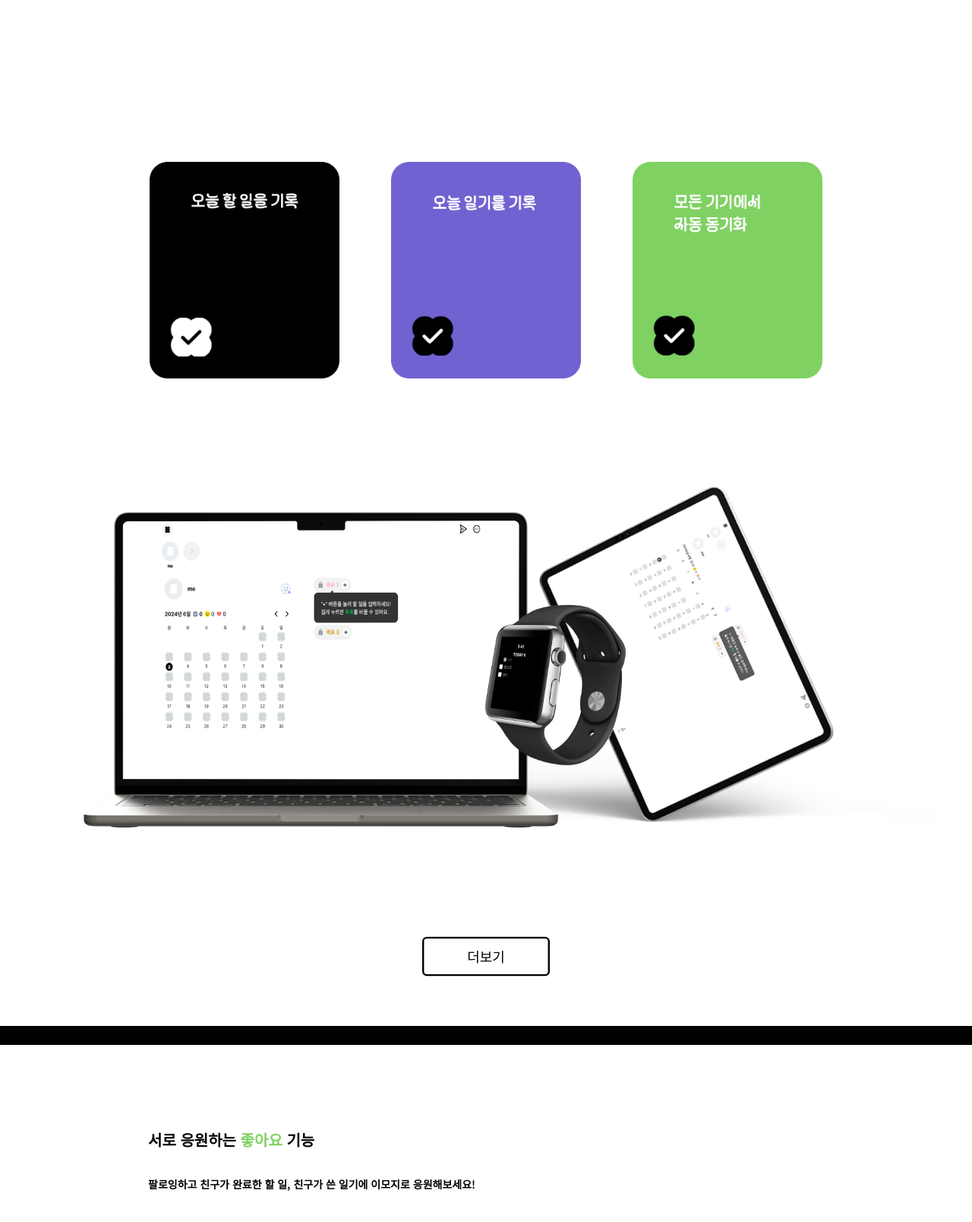
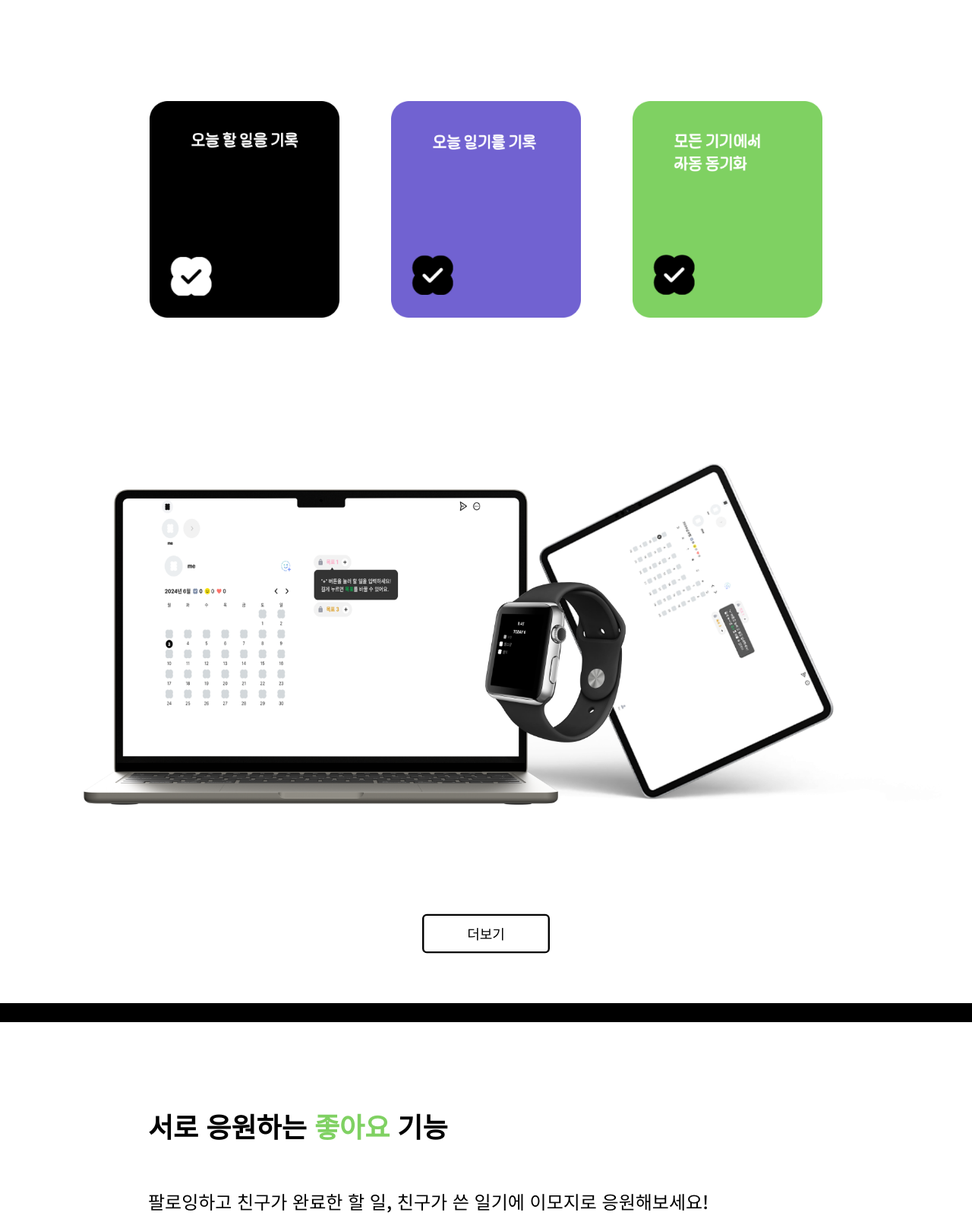
Before and after one commit to yu4048/web, a plain HTML site: page index.html in a window 1280 px wide. Shown: the part 1040-2648 px from the top of the page at 76% size. Drawn offline with nearby package versions, Linux system fonts and the light colour scheme; some icons are missing.

Commit message:
스크립트

```diff
--- a/css/media.css
+++ b/css/media.css
@@ -154,7 +154,6 @@
 
   /* 1 */
   #section1 .rel{text-align: center;}
-  #section1 .tit_wrap{margin-top: 3rem;}
   #section1 .rel h2 b{
     font-size: 4rem;
     font-family: SUITE_EB, sans-serif;
@@ -187,6 +186,22 @@
   #section4{
     padding: 0;
     margin-bottom: 24rem;
+  }
+  #section6 .rel .tit_wrap{  text-align: center;}
+  #section2 .rel .tit_wrap h2,
+  #section3 .rel .tit_wrap h2,
+  #section4 .rel .tit_wrap h2{
+    font-size: 3.6rem;
+    font-weight: 700;
+  }
+  #section2 .rel .tit_wrap h3,
+  #section3 .rel .tit_wrap h3,
+  #section4 .rel .tit_wrap h3,
+  #section6 .rel .tit_wrap h3{
+    margin-top: 5rem;
+    font-size: 2.4rem;
+    font-weight: 500;
+    line-height: 4.8rem;
   }
   #section2 .rel,
   #section3 .rel,
--- a/index.html
+++ b/index.html
@@ -14,7 +14,7 @@
   <header>
     <div class="rel">
       <div class="header_left">
-            <img src="img/logo.webp" alt="logo">
+        <a href="index.html"><img src="img/logo.webp" alt="logo"></a>
       </div>
       <div class="header_right">
         <!-- pc메뉴-서브 추가 -->
--- a/js/script.js
+++ b/js/script.js
@@ -73,7 +73,7 @@ let funcObj={
         }
     });
     },
-    f_1:function(){
+    f_1: function () {
       const tl = gsap.timeline();
       tl.to("#section1 h2", {
         opacity: 1,
@@ -83,86 +83,74 @@ let funcObj={
         opacity: 1,
         y: -30,
       });
-      tl.to(".s1_list li ", {
+      tl.to(".function >*", {
         opacity: 1,
-        stagger: 0.3,
-        y: -30,
+        y: -50,
+        stagger: 0.5,
       });
     },
     f_2:function(){
       const tl = gsap.timeline();
-    tl.to("#section2 .tit_wrap > *", {
+      tl.to("#section2 h2", {
         opacity: 1,
-      stagger: 0.3,
         y: -30,
       });
-    tl.to(".s2_card", {
+      tl.to("#section2 h3", {
         opacity: 1,
-      stagger: 0.3,
         y: -30,
+      });
+      tl.to("#section2 .function-bg >*", {
+        opacity: 1,
+        y: -50,
+        stagger: 0.5,
       });
     },
     f_3:function(){
       const tl = gsap.timeline();
-    tl.to("#section3 .rel > *", {
+      tl.to("#section3 h2", {
         opacity: 1,
-      stagger: 0.3,
         y: -30,
+      });
+      tl.to("#section3 h3", {
+        opacity: 1,
+        y: -30,
+      });
+      tl.to("#section3 .function-bg >*", {
+        opacity: 1,
+        y: -50,
+        stagger: 0.5,
       });
     },
     f_4:function(){
       const tl = gsap.timeline();
-
-    tl.to("#section4 .tit_wrap > * ", {
+      tl.to("#section4 h2", {
         opacity: 1,
-      stagger: 0.3,
         y: -30,
       });
-    tl.to("#section4 .img_wrap > .deco ", {
+      tl.to("#section4 h3", {
         opacity: 1,
-      stagger: 0.3,
         y: -30,
+      });
+      tl.to("#section4 .function-bg >*", {
+        opacity: 1,
+        y: -50,
+        stagger: 0.5,
       });
     },
     f_5:function(){
       const tl = gsap.timeline();
-
-    tl.to("#section5 .tit_wrap > * ", {
-      opacity: 1,
-      stagger: 0.3,
-      y: -30,
-    });
-    tl.to("#section5 .img_wrap > .deco ", {
-      opacity: 1,
-      stagger: 0.3,
-      y: -30,
-    });
-  },
-  f_6:function(){
-    const tl = gsap.timeline();
-
-    tl.to("#section6 .tit_wrap > * ", {
-      opacity: 1,
-      stagger: 0.3,
-      y: -30,
-    });
-    tl.to("#section6 .img_wrap > .deco ", {
-      opacity: 1,
-      stagger: 0.3,
-      y: -30,
-    });
-  },
-  f_7:function(){
-    const tl = gsap.timeline();
-
-    tl.to("#section7 .tit_wrap > * ", {
+      tl.to("#section6 h2", {
         opacity: 1,
         y: -30,
       });
-    tl.to(".s7_list li ", {
+      tl.to("#section6 h3", {
         opacity: 1,
-      stagger: 0.3,
         y: -30,
+      });
+      tl.to("#section6 .storeset >*", {
+        opacity: 1,
+        y: -50,
+        stagger: 0.5,
       });
     },
 };
```
Lines whose indentation alone changed are shown as unchanged.
